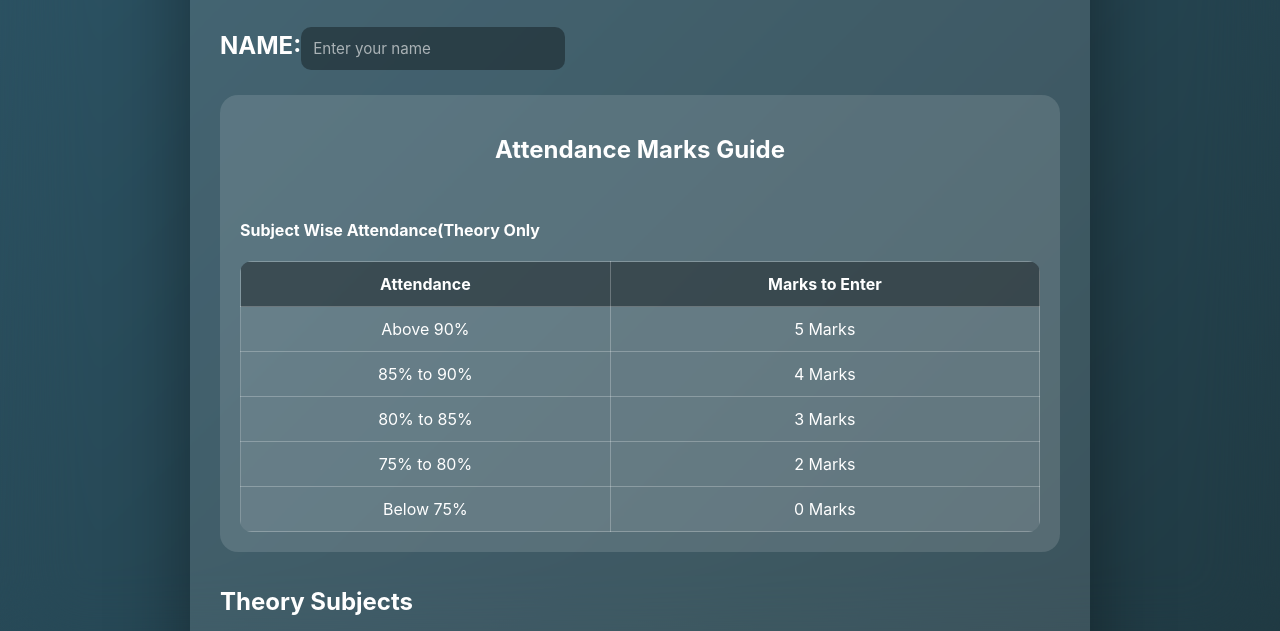
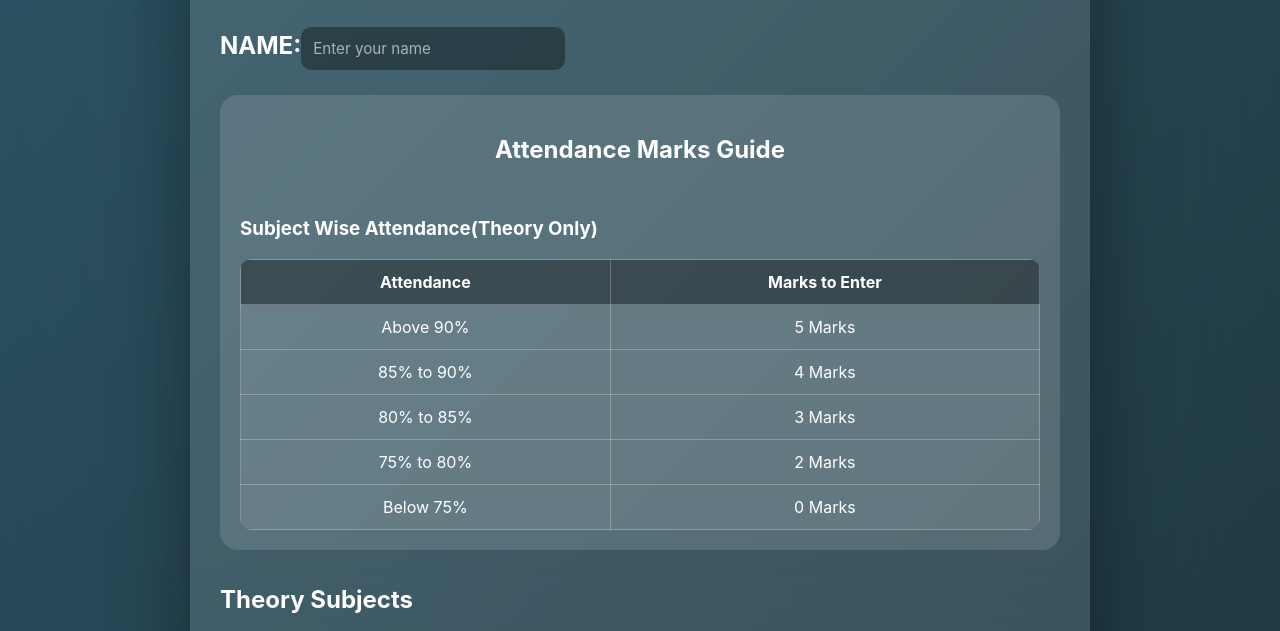
Before and after one commit to Krutant393/fy-sgpa-calculator-sem1, a plain HTML site: page index.html in a window 1280 px wide. Shown: the part 141-772 px from the top of the page. Drawn offline with Linux system fonts and the light colour scheme.

Commit message:
Update index.html

```diff
--- a/index.html
+++ b/index.html
@@ -39,7 +39,7 @@
   <h2>Attendance Marks Guide</h2>
   <br>
 
- <h4>Subject Wise Attendance(Theory Only</h4>
+ <h3>Subject Wise Attendance(Theory Only)</h3>
   <table class="attendance-table">
     <thead>
       <tr>
```
